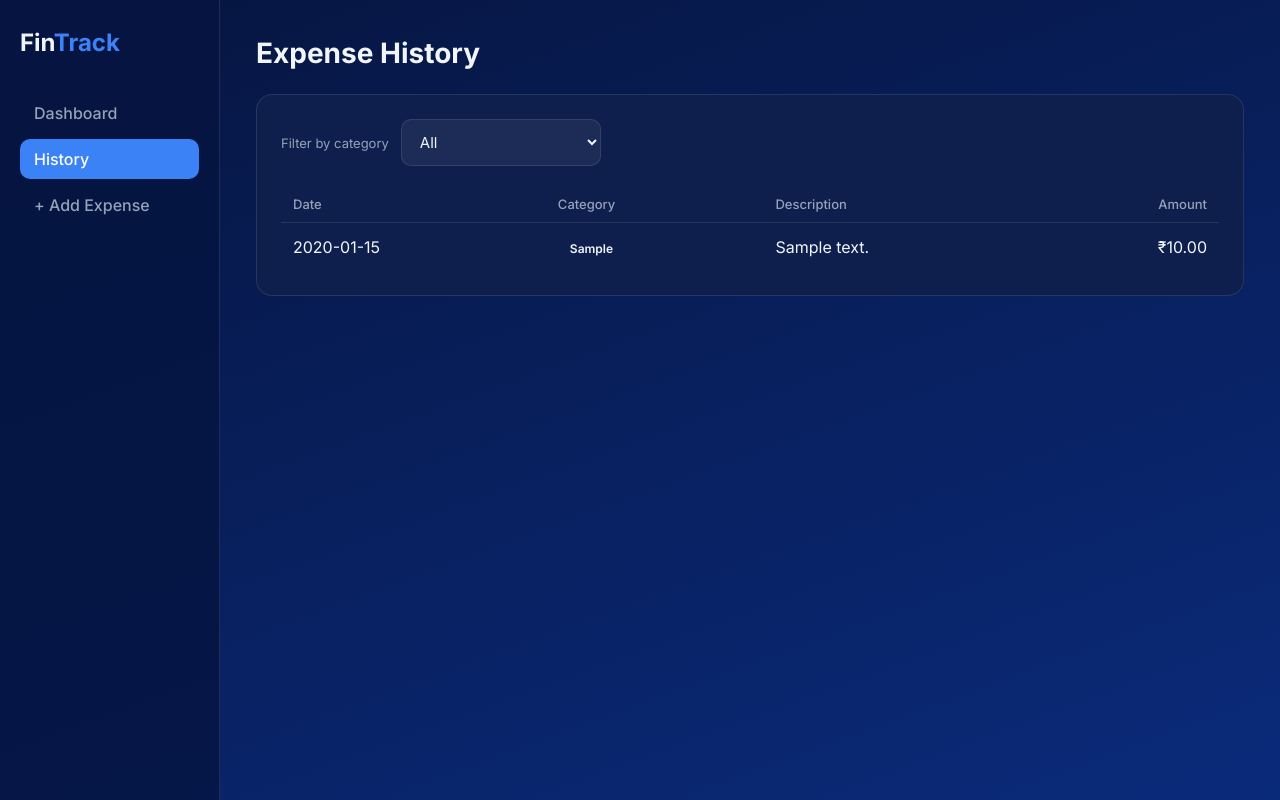
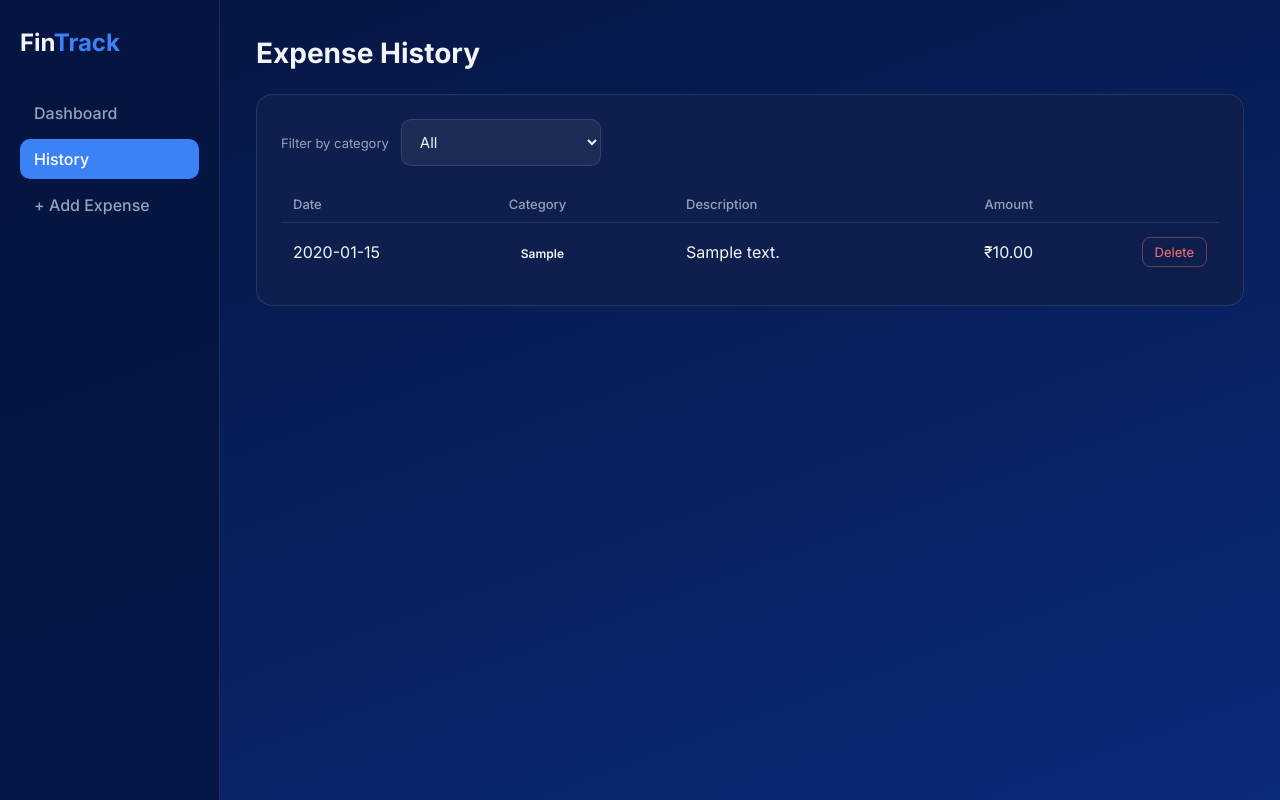
Before and after one commit to kashvi613/FinTrack, a Flask app: page /history in a window 1280 px wide. Run offline with Flask 3, Linux system fonts and the light colour scheme; tables that the repository leaves empty hold one stand-in row (values such as "Sample post").

Commit message:
Add delete expense and server-side form validation

```diff
--- a/app.py
+++ b/app.py
@@ -1,3 +1,6 @@
+import math
+from datetime import datetime
+
 from flask import Flask, render_template, request, redirect, url_for
 from database import get_connection, init_db
 
@@ -23,6 +26,34 @@ def format_inr(value):
             parts.insert(0, rest)
         whole = ",".join(parts) + "," + last3
     return f"₹{whole}.{decimal}"
+
+
+def validate_expense(form):
+    """Form data check karta hai. Return: (error_message, amount)."""
+    # Kyun server-side validation: HTML ke required/min browser mein bypass ho sakte hain
+    try:
+        amount = float(form["amount"])
+    except ValueError:
+        return "Amount must be a number.", None
+
+    # Kyun isfinite: float("nan") aur float("inf") bhi valid float hote hain
+    if not math.isfinite(amount) or amount <= 0:
+        return "Amount must be greater than 0.", None
+    if amount > 10_000_000:
+        return "Amount is too large.", None
+
+    if form["category"] not in CATEGORIES:
+        return "Please choose a valid category.", None
+
+    try:
+        datetime.strptime(form["date"], "%Y-%m-%d")
+    except ValueError:
+        return "Please enter a valid date.", None
+
+    if len(form["description"]) > 100:
+        return "Description must be 100 characters or less.", None
+
+    return None, amount
 
 
 @app.route("/")
@@ -96,62 +127,45 @@ def history():
 
 @app.route("/add", methods=["GET", "POST"])
 def add_expense():
+    error = None
+    # Kyun form dict: galti hone par user ne jo bhara tha wo wapas dikhana hai
+    form = {"amount": "", "category": CATEGORIES[0], "date": "", "description": ""}
+
     if request.method == "POST":
-        amount = float(request.form["amount"])
-        category = request.form["category"]
-        date = request.form["date"]
-        description = request.form["description"]
+        form = {
+            "amount": request.form.get("amount", "").strip(),
+            "category": request.form.get("category", ""),
+            "date": request.form.get("date", ""),
+            "description": request.form.get("description", "").strip(),
+        }
+        error, amount = validate_expense(form)
 
-        conn = get_connection()
-        # Kyun ?: SQL injection se bachne ke liye parameterized query
-        conn.execute(
-            "INSERT INTO expenses (amount, category, date, description) VALUES (?, ?, ?, ?)",
-            (amount, category, date, description),
-        )
-        conn.commit()
-        conn.close()
-        return redirect(url_for("home"))
+        if error is None:
+            conn = get_connection()
+            # Kyun ?: SQL injection se bachne ke liye parameterized query
+            conn.execute(
+                "INSERT INTO expenses (amount, category, date, description) VALUES (?, ?, ?, ?)",
+                (amount, form["category"], form["date"], form["description"]),
+            )
+            conn.commit()
+            conn.close()
+            return redirect(url_for("home"))
 
-    return render_template("add.html", categories=CATEGORIES)
+    return render_template("add.html", categories=CATEGORIES, form=form, error=error)
+
+
+# Kyun <int:expense_id>: URL ka number function ko mil jaata hai (/delete/5 -> expense_id = 5)
+# Kyun sirf POST: delete data badalta hai, GET se hota to koi link kholte hi data ud jata
+@app.route("/delete/<int:expense_id>", methods=["POST"])
+def delete_expense(expense_id):
+    conn = get_connection()
+    conn.execute("DELETE FROM expenses WHERE id = ?", (expense_id,))
+    conn.commit()
+    conn.close()
+
+    # Delete ke baad usi filter par wapas jao jahan se aaye the
+    return redirect(url_for("history", category=request.form.get("category") or None))
 
 
 if __name__ == "__main__":
     app.run(debug=True)
-
-# from flask import Flask: Flask library se Flask class import kar rahe hain.
-# app = Flask(__name__): ye hamara web application object banata hai. __name__
-# Flask ko batata hai ki project ki files (templates, static) kahan hain.
-# @app.route("/"): ye decorator hai. Matlab: jab koi browser / (home page) khole,
-# neeche wala function chalao. Isi ko route kehte hain.
-# def home(): aur return "...": ye function browser ko jo text return karega
-# wahi screen pe dikhega.
-# if __name__ == "__main__":: ye tab True hota hai jab tum file ko seedha
-# python app.py se chalao. Kisi aur file se import hone par server automatically
-# start nahi hoga.
-# app.run(debug=True): server start karta hai. debug=True se code save karte hi
-# server auto-reload hota hai aur error browser mein dikhta hai. Ye sirf development ke
-# liye hai, production mein kabhi on nahi rakhte.
-
-# python app.py
-#  * Serving Flask app 'app'
-#  * Debug mode: on
-# WARNING: This is a development server. Do not use it in a production deployment. Use a production WSGI server instead.
-#  * Running on http://127.0.0.1:5000
-# Press CTRL+C to quit
-#  * Restarting with stat
-#  * Debugger is active!
-#  * Debugger PIN: 255-243-657
-# 127.0.0.1 - - [14/Nov/2026 16:42:01] "GET / HTTP/1.1" 200 -
-# 127.0.0.1 - - [14/Nov/2026 16:42:01] "GET /favicon.ico HTTP/1.1" 404 -
-
-# Debug mode: on: debug=True ki wajah se. Code save karte hi server restart hoga.
-# Running on http://127.0.0.1:5000: 127.0.0.1 tumhara apna computer hai (localhost),
-# aur 5000 port number hai. Matlab server sirf tumhare laptop pe chal raha hai,
-# internet pe nahi.
-# Restarting with stat: Flask file changes pe nazar rakhta hai aur auto-reload karta hai.
-# Debugger PIN: browser mein error aaye toh interactive debugger khulta hai,
-# ye PIN uske liye hai. Ise kisi ke saath share nahi karte.
-
-# render_template ko import kiya. Ye templates/ folder se HTML file uthata hai
-# aur browser ko bhejta hai.
-# home() ab seedha text return karne ke bajay index.html return karta hai.
--- a/static/style.css
+++ b/static/style.css
@@ -190,3 +190,26 @@ select option { background: #0f1f4d; }
 /* Dashboard chart */
 .chart-card { margin-bottom: 24px; }
 .chart-wrap { position: relative; height: 320px; }
+
+/* Validation error box */
+.error {
+    background: rgba(239, 68, 68, 0.15);
+    border: 1px solid rgba(239, 68, 68, 0.4);
+    color: #fca5a5;
+    padding: 12px 14px;
+    border-radius: 10px;
+    font-size: 14px;
+}
+
+/* Delete button */
+.btn-delete {
+    background: transparent;
+    color: #f87171;
+    border: 1px solid rgba(248, 113, 113, 0.4);
+    border-radius: 8px;
+    padding: 6px 12px;
+    font-family: inherit;
+    font-size: 13px;
+    cursor: pointer;
+}
+.btn-delete:hover { background: rgba(248, 113, 113, 0.15); }
--- a/templates/history.html
+++ b/templates/history.html
@@ -23,6 +23,7 @@
             <th>Category</th>
             <th>Description</th>
             <th class="right">Amount</th>
+            <th></th>
         </tr>
         {% for e in expenses %}
         <tr>
@@ -30,6 +31,14 @@
             <td><span class="badge {{ e['category']|lower }}">{{ e["category"] }}</span></td>
             <td>{{ e["description"] }}</td>
             <td class="right">{{ e["amount"]|inr }}</td>
+            <td class="right">
+                <form method="POST"
+                      action="{{ url_for('delete_expense', expense_id=e['id']) }}"
+                      onsubmit="return confirm('Delete this expense?');">
+                    <input type="hidden" name="category" value="{{ selected }}">
+                    <button type="submit" class="btn-delete">Delete</button>
+                </form>
+            </td>
         </tr>
         {% endfor %}
     </table>
```
Also changed, not shown: templates/add.html (+8 -4 lines).
